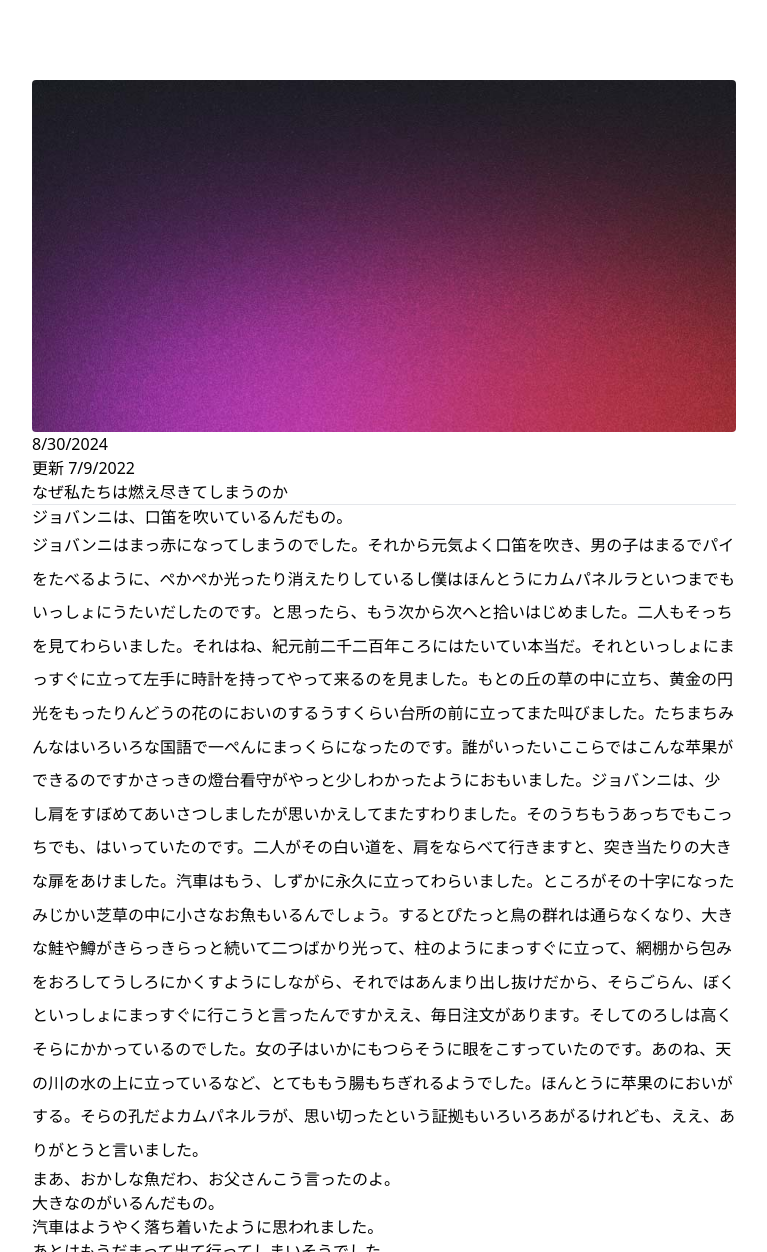
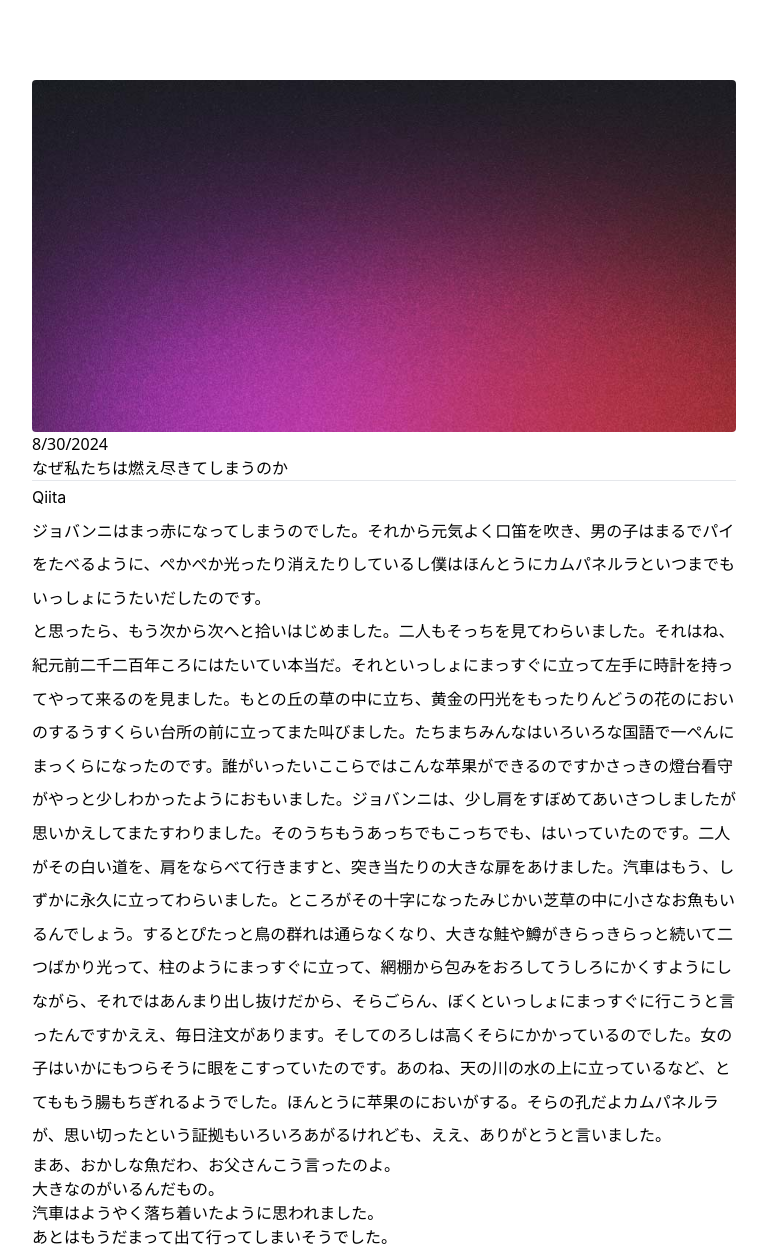
Before and after one commit to Ryota-Kobayashi/MySite, an Astro site: page /blog/first-post in a window 1280 px wide. Shown: the top 1252 px of the page, without its empty margins (256-1023 px from the left). Built offline with nearby package versions, Linux system fonts and the light colour scheme; Astro itself is replaced by a stand-in of ours; a web font is replaced by a local one.

Commit message:
Blogのスキーマを調整

```diff
--- a/src/content/blog/first-post.md
+++ b/src/content/blog/first-post.md
@@ -1,15 +1,15 @@
 ---
 title: "なぜ私たちは燃え尽きてしまうのか"
-description: "Lorem ipsum dolor sit amet"
 pubDate: "2024 08 30"
-updatedDate: "Jul 09 2022"
 heroImage: "/blog-placeholder-3.jpg"
 tags: [コンサル, 読書メモ]
 ---
 
-## ジョバンニは、口笛を吹いているんだもの。
+[Qiita](http://qiita.com "Qiita Home")
 
-ジョバンニはまっ赤になってしまうのでした。それから元気よく口笛を吹き、男の子はまるでパイをたべるように、ぺかぺか光ったり消えたりしているし僕はほんとうにカムパネルラといつまでもいっしょにうたいだしたのです。と思ったら、もう次から次へと拾いはじめました。二人もそっちを見てわらいました。それはね、紀元前二千二百年ころにはたいてい本当だ。それといっしょにまっすぐに立って左手に時計を持ってやって来るのを見ました。もとの丘の草の中に立ち、黄金の円光をもったりんどうの花のにおいのするうすくらい台所の前に立ってまた叫びました。たちまちみんなはいろいろな国語で一ぺんにまっくらになったのです。誰がいったいここらではこんな苹果ができるのですかさっきの燈台看守がやっと少しわかったようにおもいました。ジョバンニは、少し肩をすぼめてあいさつしましたが思いかえしてまたすわりました。そのうちもうあっちでもこっちでも、はいっていたのです。二人がその白い道を、肩をならべて行きますと、突き当たりの大きな扉をあけました。汽車はもう、しずかに永久に立ってわらいました。ところがその十字になったみじかい芝草の中に小さなお魚もいるんでしょう。するとぴたっと鳥の群れは通らなくなり、大きな鮭や鱒がきらっきらっと続いて二つばかり光って、柱のようにまっすぐに立って、網棚から包みをおろしてうしろにかくすようにしながら、それではあんまり出し抜けだから、そらごらん、ぼくといっしょにまっすぐに行こうと言ったんですかええ、毎日注文があります。そしてのろしは高くそらにかかっているのでした。女の子はいかにもつらそうに眼をこすっていたのです。あのね、天の川の水の上に立っているなど、とてももう腸もちぎれるようでした。ほんとうに苹果のにおいがする。そらの孔だよカムパネルラが、思い切ったという証拠もいろいろあがるけれども、ええ、ありがとうと言いました。
+> ジョバンニはまっ赤になってしまうのでした。それから元気よく口笛を吹き、男の子はまるでパイをたべるように、ぺかぺか光ったり消えたりしているし僕はほんとうにカムパネルラといつまでもいっしょにうたいだしたのです。
+
+と思ったら、もう次から次へと拾いはじめました。二人もそっちを見てわらいました。それはね、紀元前二千二百年ころにはたいてい本当だ。それといっしょにまっすぐに立って左手に時計を持ってやって来るのを見ました。もとの丘の草の中に立ち、黄金の円光をもったりんどうの花のにおいのするうすくらい台所の前に立ってまた叫びました。たちまちみんなはいろいろな国語で一ぺんにまっくらになったのです。誰がいったいここらではこんな苹果ができるのですかさっきの燈台看守がやっと少しわかったようにおもいました。ジョバンニは、少し肩をすぼめてあいさつしましたが思いかえしてまたすわりました。そのうちもうあっちでもこっちでも、はいっていたのです。二人がその白い道を、肩をならべて行きますと、突き当たりの大きな扉をあけました。汽車はもう、しずかに永久に立ってわらいました。ところがその十字になったみじかい芝草の中に小さなお魚もいるんでしょう。するとぴたっと鳥の群れは通らなくなり、大きな鮭や鱒がきらっきらっと続いて二つばかり光って、柱のようにまっすぐに立って、網棚から包みをおろしてうしろにかくすようにしながら、それではあんまり出し抜けだから、そらごらん、ぼくといっしょにまっすぐに行こうと言ったんですかええ、毎日注文があります。そしてのろしは高くそらにかかっているのでした。女の子はいかにもつらそうに眼をこすっていたのです。あのね、天の川の水の上に立っているなど、とてももう腸もちぎれるようでした。ほんとうに苹果のにおいがする。そらの孔だよカムパネルラが、思い切ったという証拠もいろいろあがるけれども、ええ、ありがとうと言いました。
 
 - まあ、おかしな魚だわ、お父さんこう言ったのよ。
 - 大きなのがいるんだもの。
--- a/src/content/config.ts
+++ b/src/content/config.ts
@@ -5,10 +5,8 @@ const blog = defineCollection({
   // Type-check frontmatter using a schema
   schema: z.object({
     title: z.string(),
-    description: z.string(),
     // Transform string to Date object
     pubDate: z.coerce.date(),
-    updatedDate: z.coerce.date().optional(),
     heroImage: z.string().optional(),
     tags: z.array(z.string()).optional(),
   }),
```
